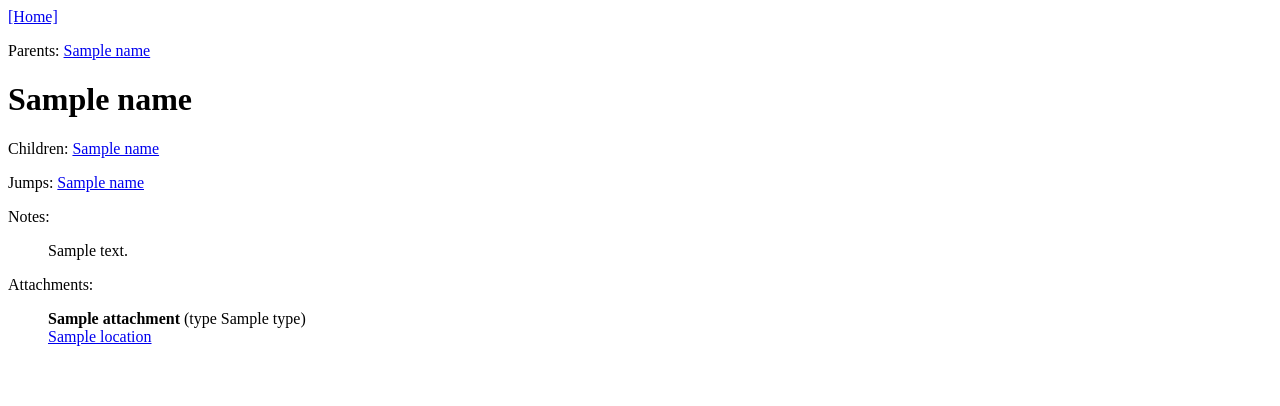
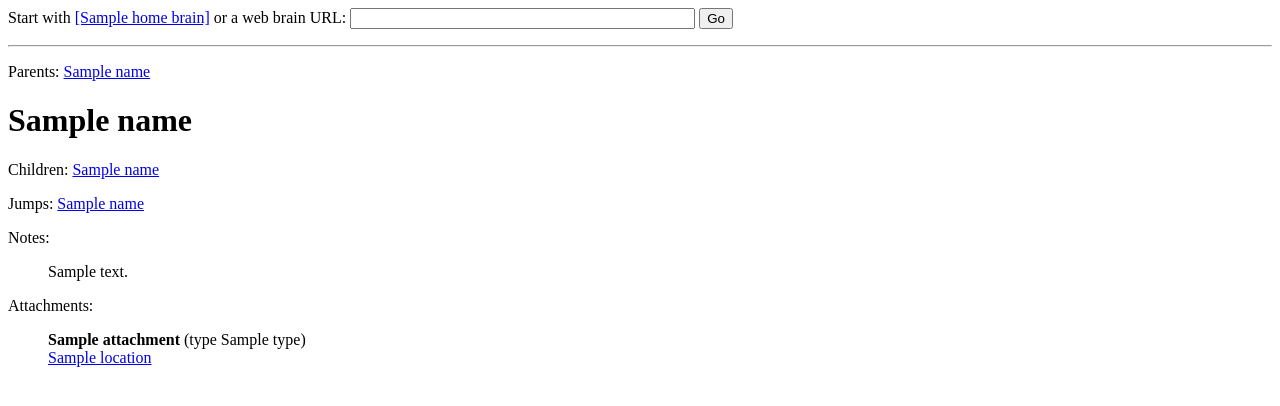
Before and after one commit to OpenGlobalMind/memebrane, a Flask app: template templates/index.html in a window 1280 px wide. Shown: the top 406 px of the page. Run offline with Flask 2, Linux system fonts and the light colour scheme; the template is opened without the code that fills it: most values are stand-ins (such as "Sample title", 1, 10 or a date in 2020).

Commit message:
add /brain/ in URL and represent home brain better

```diff
--- a/app.py
+++ b/app.py
@@ -8,20 +8,23 @@ app.config['STATIC_FOLDER'] = '/static'
 app.config['TEMPLATES_FOLDER'] = '/templates'
 
 # Configure these as appropriate. The default values are for Jerry Michalski's TheBrain.
-brain_id = '3d80058c-14d8-5361-0b61-a061f89baf87'
-home_thought_id = '32f9fc36-6963-9ee0-9b44-a89112919e29'
+home_brain = {
+    'name': "Jerry's Brain",
+    'brain': '3d80058c-14d8-5361-0b61-a061f89baf87',
+    'thought': '32f9fc36-6963-9ee0-9b44-a89112919e29'
+}
 
-def get_thought(thought_id):
+def get_thought(brain_id, thought_id):
     r = requests.get('https://api.thebrain.com/api-v11/brains/' + brain_id + '/thoughts/' + thought_id + '/graph')
     return r.json()
 
 @app.route("/")
 def home():
-    return redirect('/thought/' + home_thought_id, code=302)
+    return redirect('/brain/' + home_brain['brain'] + '/thought/' + home_brain['thought'], code=302)
 
-@app.route("/thought/<thought_id>")
-def get_thought_route(thought_id=None):
-    t = get_thought(thought_id)
+@app.route("/brain/<brain_id>/thought/<thought_id>")
+def get_thought_route(brain_id=None, thought_id=None):
+    t = get_thought(brain_id, thought_id)
 
     # get show args
     show = request.args.get('show')
@@ -44,7 +47,8 @@ def get_thought_route(thought_id=None):
         json = json.dumps(t, indent=4),
         show = show,
         show_query_string = show_query_string,
-        home_thought_id = home_thought_id,
+        home_brain = home_brain,
+        brain_id = brain_id,
         this_id = thought_id,
         names = names,
         parents = root['parents'],
--- a/templates/index.html
+++ b/templates/index.html
@@ -1,12 +1,18 @@
 <html>
   <body>
-    <div><a href="/thought/{{ home_thought_id }}{{ show_query_string }}">[Home]</a></div>
+    <div>
+      <form method="post" action="/">
+	Start with <a href="/brain/{{ home_brain['brain'] }}/thought/{{ home_brain['thought'] }}{{ show_query_string }}">[{{ home_brain['name'] }}]</a>
+	or a web brain URL: <input type="text" size="40"> <input type="submit" value="Go">
+      </form>
+    </div>
+    <hr>
     <div>
       <p>
 	Parents:
 	{% for parent in parents %}
 	{% if loop.index > 1 %} - {% endif %}
-	<a href="/thought/{{ parent }}{{ show_query_string }}">{{ names[parent] }}</a>
+	<a href="/brain/{{ brain_id }}/thought/{{ parent }}{{ show_query_string }}">{{ names[parent] }}</a>
 	{% endfor %}
       </p>
       <h1>{{ names[this_id] }}</h1>
@@ -15,7 +21,7 @@
 	  Siblings:
 	  {% for sibling in siblings %}
 	  {% if loop.index > 1 %} - {% endif %}
-	  <a href="/thought/{{ sibling }}{{ show_query_string }}">{{ names[sibling] }}</a>
+	  <a href="/brain/{{ brain_id }}/thought/{{ sibling }}{{ show_query_string }}">{{ names[sibling] }}</a>
 	  {% endfor %}
 	</p>
       {% endif %}
@@ -23,14 +29,14 @@
 	Children:
 	{% for child in children %}
 	{% if loop.index > 1 %} - {% endif %}
-	<a href="/thought/{{ child }}{{ show_query_string }}">{{ names[child] }}</a>
+	<a href="/brain/{{ brain_id }}/thought/{{ child }}{{ show_query_string }}">{{ names[child] }}</a>
 	{% endfor %}
       </p>
       <p>
 	Jumps:
 	{% for jump in jumps %}
 	{% if loop.index > 1 %} - {% endif %}
-	<a href="/thought/{{ jump }}{{ show_query_string }}">{{ names[jump] }}</a>
+	<a href="/brain/{{ brain_id }}/thought/{{ jump }}{{ show_query_string }}">{{ names[jump] }}</a>
 	{% endfor %}
       </p>
       <p>
```
